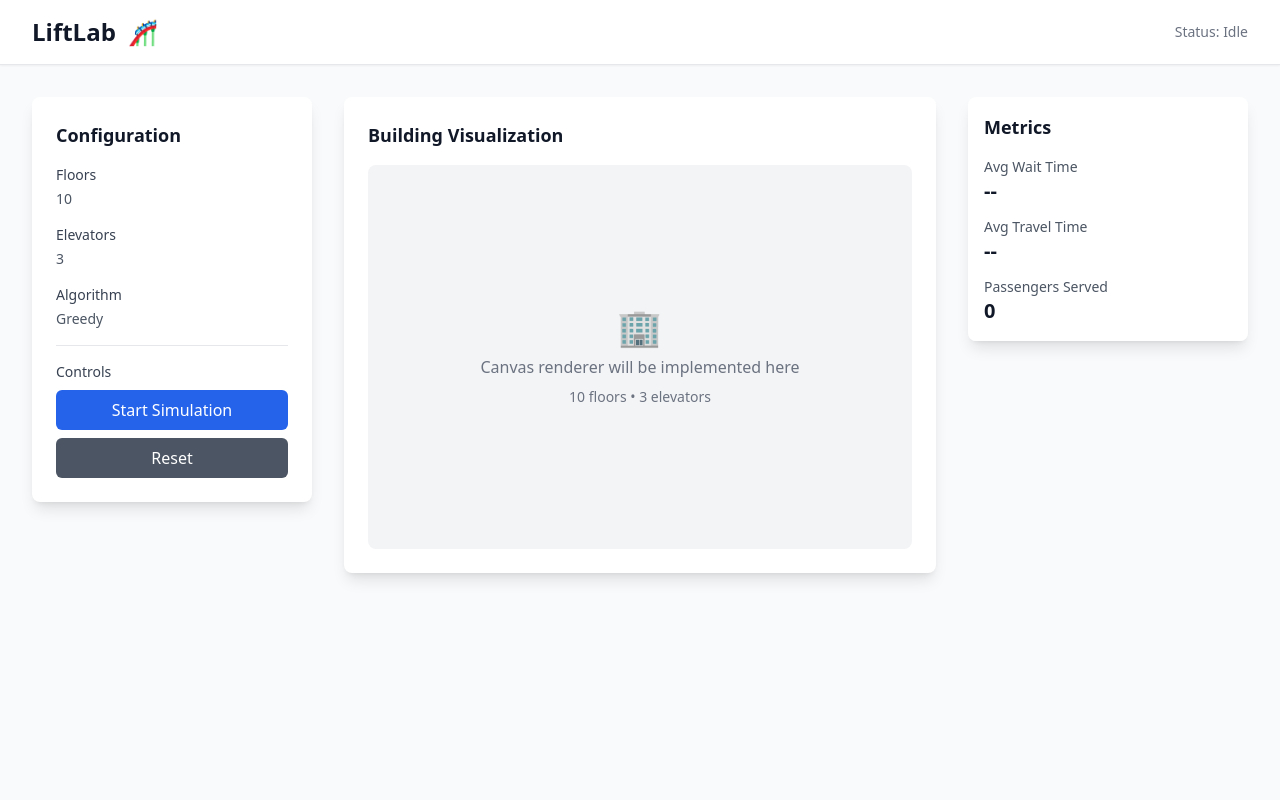
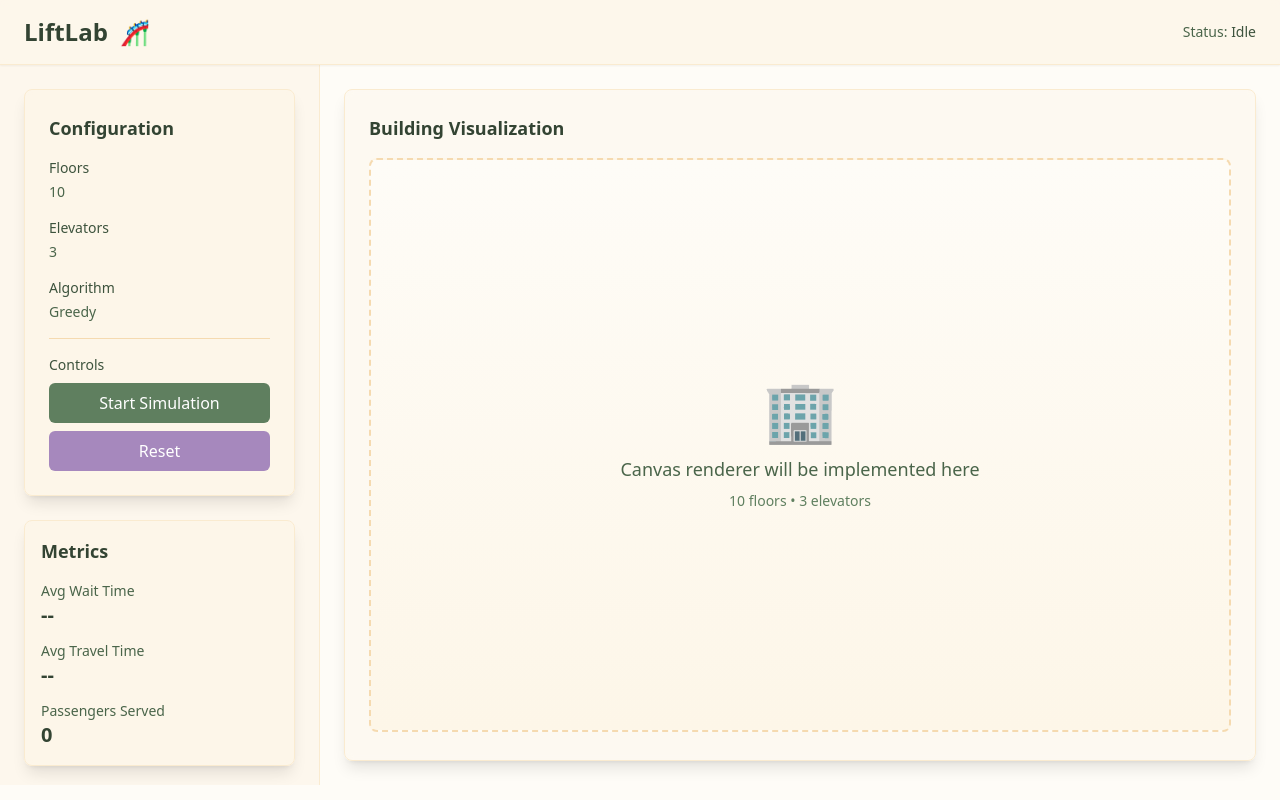
Before and after one commit to SuperZooper3/LiftLab, a React (Vite) app in the folder packages/web/: page / in a window 1280 px wide. Built offline with nearby package versions, Linux system fonts and the light colour scheme.

Commit message:
fix: minor visual updates

```diff
--- a/packages/web/src/App.tsx
+++ b/packages/web/src/App.tsx
@@ -4,104 +4,103 @@ function App() {
   const { config, status, selectedAlgorithm } = useAppStore();
 
   return (
-    <div className="min-h-screen bg-gray-50">
+    <div className="min-h-screen bg-cream-50">
       {/* Header */}
-      <header className="bg-white shadow-sm border-b">
-        <div className="max-w-7xl mx-auto px-4 sm:px-6 lg:px-8">
+      <header className="bg-cream-100/80 backdrop-blur-sm shadow-sm border-b border-cream-200">
+        <div className="max-w-full mx-auto px-6">
           <div className="flex justify-between items-center py-4">
             <div className="flex items-center space-x-3">
-              <h1 className="text-2xl font-bold text-gray-900">LiftLab</h1>
+              <h1 className="text-2xl font-bold text-sage-800">LiftLab</h1>
               <span className="text-2xl">🎢</span>
             </div>
-            <div className="text-sm text-gray-500">
-              Status: <span className="font-medium capitalize">{status}</span>
+            <div className="text-sm text-sage-600">
+              Status: <span className="font-medium capitalize text-sage-700">{status}</span>
             </div>
           </div>
         </div>
       </header>
 
       {/* Main Content */}
-      <main className="max-w-7xl mx-auto px-4 sm:px-6 lg:px-8 py-8">
-        <div className="grid grid-cols-1 lg:grid-cols-4 gap-8">
-          {/* Control Panel */}
-          <div className="lg:col-span-1">
-            <div className="control-panel">
-              <h2 className="text-lg font-semibold mb-4">Configuration</h2>
+      <main className="flex h-[calc(100vh-80px)]">
+        {/* Left Sidebar - Controls & Metrics */}
+        <aside className="w-80 bg-cream-100/60 border-r border-cream-200 p-6 overflow-y-auto">
+          {/* Configuration Panel */}
+          <div className="control-panel mb-6">
+            <h2 className="text-lg font-semibold mb-4 text-sage-800">Configuration</h2>
 
             <div className="space-y-4">
               <div>
-                  <label className="block text-sm font-medium text-gray-700 mb-1">
+                <label className="block text-sm font-medium text-sage-700 mb-1">
                   Floors
                 </label>
-                  <div className="text-sm text-gray-600">{config.floors}</div>
+                <div className="text-sm text-sage-600">{config.floors}</div>
               </div>
 
               <div>
-                  <label className="block text-sm font-medium text-gray-700 mb-1">
+                <label className="block text-sm font-medium text-sage-700 mb-1">
                   Elevators
                 </label>
-                  <div className="text-sm text-gray-600">{config.elevators}</div>
+                <div className="text-sm text-sage-600">{config.elevators}</div>
               </div>
 
               <div>
-                  <label className="block text-sm font-medium text-gray-700 mb-1">
+                <label className="block text-sm font-medium text-sage-700 mb-1">
                   Algorithm
                 </label>
-                  <div className="text-sm text-gray-600 capitalize">{selectedAlgorithm}</div>
+                <div className="text-sm text-sage-600 capitalize">{selectedAlgorithm}</div>
               </div>
             </div>
 
-              <div className="mt-6 pt-4 border-t">
-                <h3 className="text-sm font-medium text-gray-700 mb-2">Controls</h3>
+            <div className="mt-6 pt-4 border-t border-cream-300">
+              <h3 className="text-sm font-medium text-sage-700 mb-2">Controls</h3>
               <div className="space-y-2">
                 <button
-                    className="w-full px-4 py-2 bg-blue-600 text-white rounded-md hover:bg-blue-700 disabled:opacity-50"
+                  className="w-full px-4 py-2 bg-sage-500 text-white rounded-md hover:bg-sage-600 disabled:opacity-50 transition-colors"
                   disabled={status === 'running'}
                 >
                   Start Simulation
                 </button>
                 <button
-                    className="w-full px-4 py-2 bg-gray-600 text-white rounded-md hover:bg-gray-700"
+                  className="w-full px-4 py-2 bg-lavender-500 text-white rounded-md hover:bg-lavender-600 transition-colors"
                 >
                   Reset
                 </button>
               </div>
             </div>
           </div>
+
+          {/* Metrics Panel */}
+          <div className="metrics-overlay">
+            <h2 className="text-lg font-semibold mb-4 text-sage-800">Metrics</h2>
+            <div className="space-y-3">
+              <div>
+                <div className="text-sm text-sage-600">Avg Wait Time</div>
+                <div className="text-xl font-semibold text-sage-800">--</div>
               </div>
-
-          {/* Visualization Area */}
-          <div className="lg:col-span-2">
-            <div className="bg-white rounded-lg shadow-lg p-6">
-              <h2 className="text-lg font-semibold mb-4">Building Visualization</h2>
-              <div className="h-96 bg-gray-100 rounded-lg flex items-center justify-center">
-                <div className="text-center text-gray-500">
-                  <div className="text-4xl mb-2">🏢</div>
-                  <div>Canvas renderer will be implemented here</div>
-                  <div className="text-sm mt-2">
-                    {config.floors} floors • {config.elevators} elevators
+              <div>
+                <div className="text-sm text-sage-600">Avg Travel Time</div>
+                <div className="text-xl font-semibold text-sage-800">--</div>
+              </div>
+              <div>
+                <div className="text-sm text-sage-600">Passengers Served</div>
+                <div className="text-xl font-semibold text-sage-800">0</div>
               </div>
             </div>
           </div>
+        </aside>
+
+        {/* Main Visualization Area */}
+        <div className="flex-1 p-6">
+          <div className="bg-cream-100/40 backdrop-blur-sm rounded-lg shadow-lg border border-cream-200 h-full">
+            <div className="p-6 h-full">
+              <h2 className="text-lg font-semibold mb-4 text-sage-800">Building Visualization</h2>
+              <div className="h-[calc(100%-3rem)] bg-gradient-to-b from-cream-50 to-cream-100 rounded-lg flex items-center justify-center border-2 border-dashed border-cream-300">
+                <div className="text-center text-sage-500">
+                  <div className="text-6xl mb-4">🏢</div>
+                  <div className="text-lg font-medium text-sage-600">Canvas renderer will be implemented here</div>
+                  <div className="text-sm mt-2 text-sage-500">
+                    {config.floors} floors • {config.elevators} elevators
                   </div>
-          </div>
-
-          {/* Metrics Panel */}
-          <div className="lg:col-span-1">
-            <div className="metrics-overlay">
-              <h2 className="text-lg font-semibold mb-4">Metrics</h2>
-              <div className="space-y-3">
-                <div>
-                  <div className="text-sm text-gray-600">Avg Wait Time</div>
-                  <div className="text-xl font-semibold">--</div>
-                </div>
-                <div>
-                  <div className="text-sm text-gray-600">Avg Travel Time</div>
-                  <div className="text-xl font-semibold">--</div>
-                </div>
-                <div>
-                  <div className="text-sm text-gray-600">Passengers Served</div>
-                  <div className="text-xl font-semibold">0</div>
                 </div>
               </div>
             </div>
--- a/packages/web/src/index.css
+++ b/packages/web/src/index.css
@@ -4,17 +4,17 @@
 
 @layer base {
   body {
-    @apply bg-gray-50 text-gray-900 antialiased;
+    @apply bg-cream-50 text-sage-800 antialiased;
   }
 }
 
 @layer components {
   .elevator-shaft {
-    @apply bg-elevator-shaft border-2 border-gray-300 relative;
+    @apply bg-elevator-shaft border-2 border-cream-400 relative;
   }
 
   .elevator-car {
-    @apply bg-elevator-car border border-blue-300 absolute transition-all duration-300 ease-in-out;
+    @apply bg-elevator-car border border-lavender-300 absolute transition-all duration-300 ease-in-out;
   }
 
   .elevator-car.moving {
@@ -38,10 +38,10 @@
   }
 
   .control-panel {
-    @apply bg-white rounded-lg shadow-lg p-6 space-y-4;
+    @apply bg-cream-100/80 backdrop-blur-sm rounded-lg shadow-lg p-6 space-y-4 border border-cream-200;
   }
 
   .metrics-overlay {
-    @apply bg-white/90 backdrop-blur-sm rounded-lg p-4 shadow-lg;
+    @apply bg-cream-100/90 backdrop-blur-sm rounded-lg p-4 shadow-lg border border-cream-200;
   }
 }
--- a/packages/web/tailwind.config.ts
+++ b/packages/web/tailwind.config.ts
@@ -5,15 +5,53 @@ export default {
   theme: {
     extend: {
       colors: {
+        // Warmer Beige/Cream Base Palette
+        cream: {
+          50: '#fefcf7',
+          100: '#fdf6e8',
+          200: '#faebd0',
+          300: '#f5dab0',
+          400: '#efc485',
+          500: '#e6a85c',
+          600: '#d68d3e',
+          700: '#ba7332',
+          800: '#9c5e2b',
+          900: '#804d25',
+        },
+        sage: {
+          50: '#f6f7f6',
+          100: '#e3e7e3',
+          200: '#c7d2c7',
+          300: '#a3b5a3',
+          400: '#7d9a7d',
+          500: '#5f7f5f',
+          600: '#4a654a',
+          700: '#3d533d',
+          800: '#334433',
+          900: '#2a372a',
+        },
+        lavender: {
+          50: '#faf9fc',
+          100: '#f3f1f7',
+          200: '#e8e3f0',
+          300: '#d6cce3',
+          400: '#c0abd2',
+          500: '#a688bd',
+          600: '#8d6ba3',
+          700: '#755788',
+          800: '#614970',
+          900: '#513e5c',
+        },
+        // Elevator-specific colors using warmer beige/pastel palette
         elevator: {
-          shaft: '#e5e7eb',
-          car: '#3b82f6',
-          'car-moving': '#1d4ed8',
-          'doors-open': '#10b981',
+          shaft: '#f5dab0', // cream-300 (warmer)
+          car: '#a688bd', // lavender-500
+          'car-moving': '#8d6ba3', // lavender-600
+          'doors-open': '#7d9a7d', // sage-400
         },
         passenger: {
-          waiting: '#ef4444',
-          traveling: '#f59e0b',
+          waiting: '#d68d3e', // cream-600 (warmer)
+          traveling: '#5f7f5f', // sage-500
         },
       },
       animation: {
```
Also changed, not shown: 1 other file (tests, documents, lock files or other folders). Lines whose indentation alone changed are shown as unchanged.
